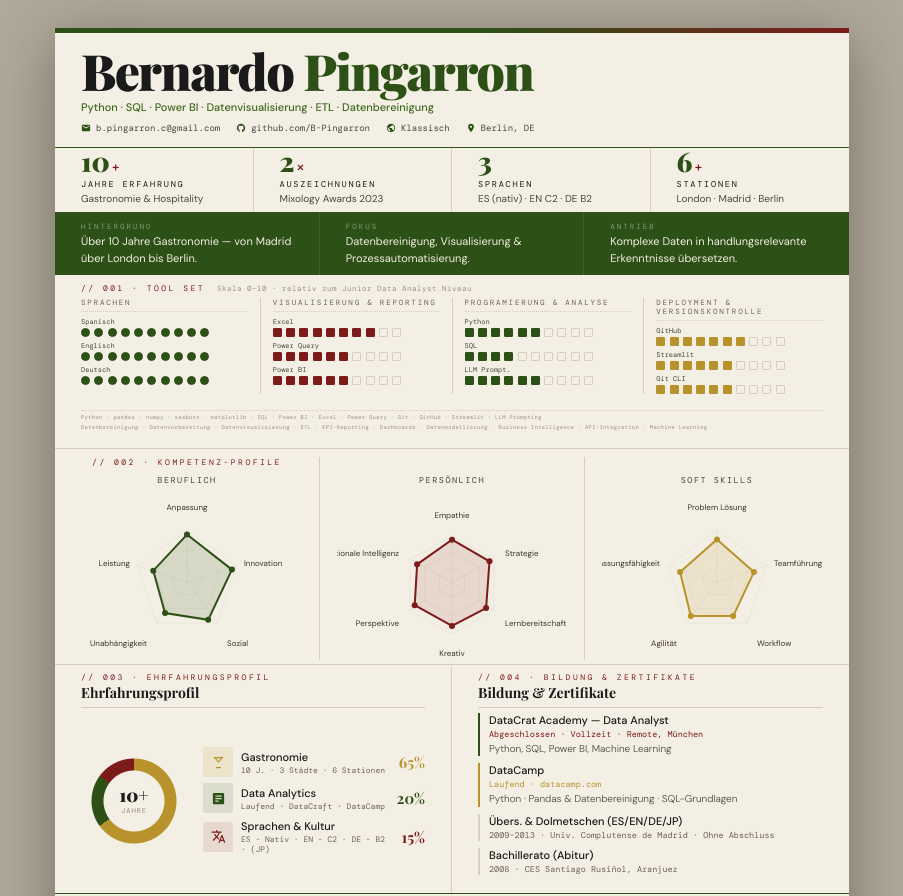
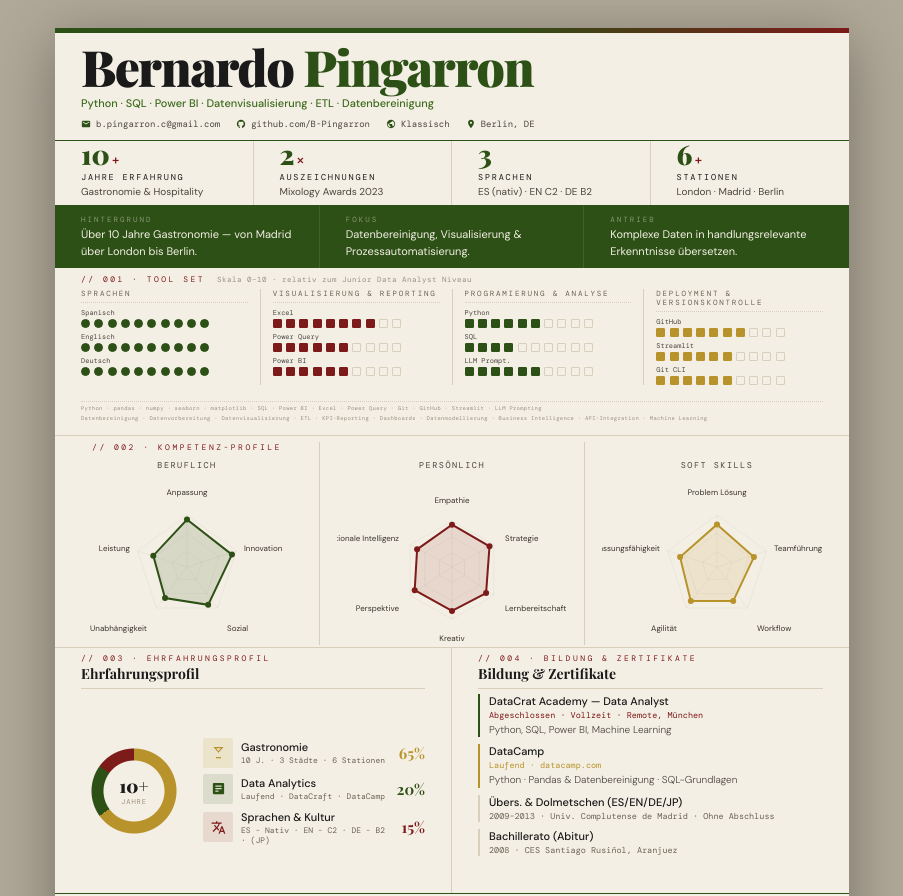
Before and after one commit to B-Pingarron/Bernardo-Pingarron---Dashboard-Lebenslauf, a plain HTML site: page Dashboard/dist/dashboard_de.html in a window 1280 px wide. Shown: the top 896 px of the page, without its empty margins (188-1091 px from the left). Drawn offline with nearby package versions, Linux system fonts and the light colour scheme; a web font is replaced by a local one.

Commit message:
fix: tighten vertical spacing for perfect A4 print

```diff
--- a/Dashboard/dist/dashboard_de.html
+++ b/Dashboard/dist/dashboard_de.html
@@ -23,7 +23,7 @@ body{background:#B0A898;font-family:'DM Sans',sans-serif;display:flex;flex-direc
 .accent-bar{height:5px;background:linear-gradient(90deg,var(--forest) 55%,var(--crimson) 100%);flex-shrink:0;}
 
 /* Header — no photo, full width */
-.header{display:grid;grid-template-columns:1fr;align-items:center;padding:16px var(--pad) 13px;border-bottom:1.5px solid var(--forest);flex-shrink:0;}
+.header{display:grid;grid-template-columns:1fr;align-items:center;padding:12px var(--pad) 10px;border-bottom:1.5px solid var(--forest);flex-shrink:0;}
 .eyebrow{font-family:'DM Mono',monospace;font-size:9px;letter-spacing:2.5px;text-transform:uppercase;color:var(--crimson);margin-bottom:3px;}
 .name{font-family:'Playfair Display',serif;font-size:50px;font-weight:900;line-height:.88;color:var(--charcoal);letter-spacing:-1.5px;}
 .name span{color:var(--forest);}
@@ -57,7 +57,7 @@ body{background:#B0A898;font-family:'DM Sans',sans-serif;display:flex;flex-direc
 .sec-title{font-family:'Playfair Display',serif;font-size:14px;font-weight:700;color:var(--charcoal);padding-bottom:5px;border-bottom:1px solid var(--cream-dark);margin-bottom:4px;}
 
 /* PIP BAND — more bottom padding */
-.pip-band{flex-shrink:0;padding:8px var(--pad) 14px;border-bottom:1.5px solid var(--cream-dark);overflow:hidden;}
+.pip-band{flex-shrink:0;padding:6px var(--pad) 10px;border-bottom:1.5px solid var(--cream-dark);overflow:hidden;}
 .pip-band-header{display:flex;justify-content:flex-start;gap:12px;align-items:baseline;margin-bottom:4px;}
 .pip-band-subtitle{font-family:'DM Mono',monospace;font-size:7.5px;color:var(--light-gray);letter-spacing:.5px;}
 .pip-row-wrap{display:flex;align-items:flex-start;gap:12px;padding-bottom:6px;}
@@ -82,13 +82,13 @@ body{background:#B0A898;font-family:'DM Sans',sans-serif;display:flex;flex-direc
 }
 
 /* RADAR BAND — more space between section label and radar titles */
-.radar-band{flex-shrink:0;display:grid;grid-template-columns:1fr 1px 1fr 1px 1fr;border-bottom:1.5px solid var(--cream-dark);padding:8px 0 4px;}
+.radar-band{flex-shrink:0;display:grid;grid-template-columns:1fr 1px 1fr 1px 1fr;border-bottom:1.5px solid var(--cream-dark);padding:6px 0 2px;}
 .radar-col{display:flex;flex-direction:column;align-items:center;padding:0 10px;gap:4px;}
 .radar-col-lbl{font-family:'DM Mono',monospace;font-size:8.5px;letter-spacing:1.5px;text-transform:uppercase;color:var(--text-sub);text-align:center;margin-bottom:2px;}
 .radar-band-sep{background:var(--cream-dark);}
 
 /* BOTTOM SECTION — compact */
-.bottom-cols{display:grid;grid-template-columns:1fr 1fr;flex:1;min-height:0;padding-top:2px;}
+.bottom-cols{display:grid;grid-template-columns:1fr 1fr;flex:1;min-height:0;padding-top:0;}
 .bottom-left{border-right:1.5px solid var(--cream-dark);padding:5px var(--pad) 3px;display:flex;flex-direction:column;}
 .bottom-right{padding:5px var(--pad) 3px;}
 
```
Also changed, not shown: Dashboard/dist/dashboard_en.html (+4 -4 lines), Dashboard/dist/dashboard_es.html (+4 -4 lines), Dashboard/src/template.html (+4 -4 lines).
